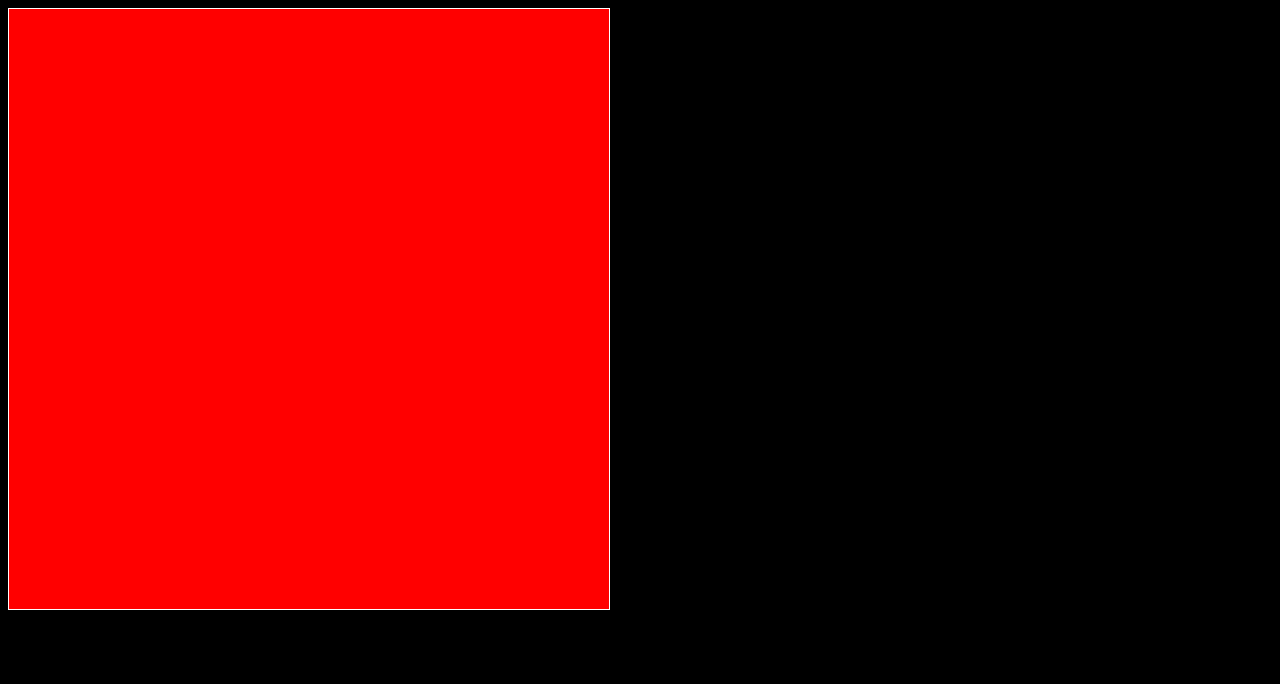
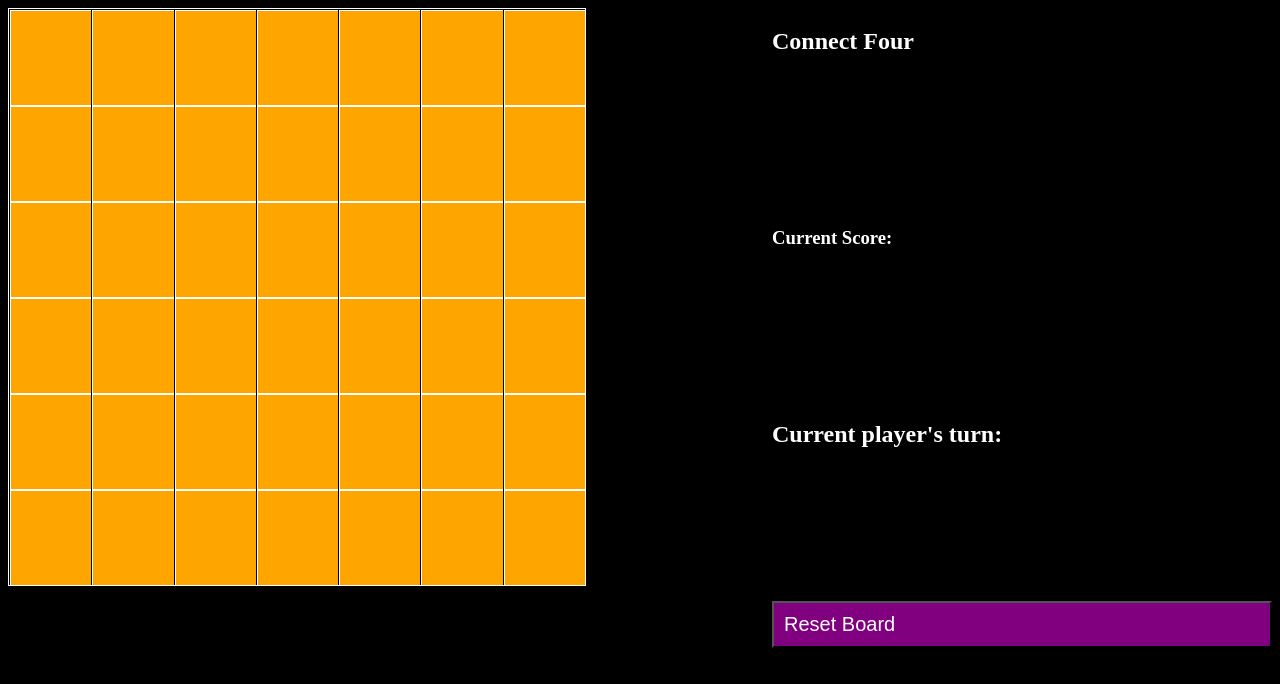
Before and after one commit to Splitbreed/ConnectFour-GAProj1, a plain HTML site: page ConnectFour.html in a window 1280 px wide. Drawn offline with Linux system fonts and the light colour scheme.

Commit message:
Created board rows and columns
Will change the creation of rows and columns into JS onload DOM
manipulation later when working on JS. Built basic class and hard-
coded in divs to test. Created aside column as flexbox and flexed
around elements inside to test different layouts. Created reset
button. Very basic CSS in place, will be changed as the project moves
forward.

```diff
--- a/ConnectFour.html
+++ b/ConnectFour.html
@@ -6,8 +6,20 @@
     <link rel="stylesheet" href="main.css">
   </head>
   <body>
+    <aside class="asideRight">
+      <h1>Connect Four</h1>
+      <h3>Current Score: <span id="score"></span></h3>
+      <h2>Current player's turn: <span id="turn"></span></h2>
+      <button type="button" id="reset">Reset Board</button>
+    </aside>
     <div id="board">
-
+      <div class="column"><div class="row"></div><div class="row"></div><div class="row"></div><div class="row"></div><div class="row"></div><div class="row"></div></div>
+      <div class="column"><div class="row"></div><div class="row"></div><div class="row"></div><div class="row"></div><div class="row"></div><div class="row"></div></div>
+      <div class="column"><div class="row"></div><div class="row"></div><div class="row"></div><div class="row"></div><div class="row"></div><div class="row"></div></div>
+      <div class="column"><div class="row"></div><div class="row"></div><div class="row"></div><div class="row"></div><div class="row"></div><div class="row"></div></div>
+      <div class="column"><div class="row"></div><div class="row"></div><div class="row"></div><div class="row"></div><div class="row"></div><div class="row"></div></div>
+      <div class="column"><div class="row"></div><div class="row"></div><div class="row"></div><div class="row"></div><div class="row"></div><div class="row"></div></div>
+      <div class="column"><div class="row"></div><div class="row"></div><div class="row"></div><div class="row"></div><div class="row"></div><div class="row"></div></div>
     </div>
   </body>
 </html>
--- a/main.css
+++ b/main.css
@@ -1,9 +1,46 @@
 #board {
   background-color: red;
-  width: 600px;
-  height: 600px;
+  width: 45vmax;
+  height: 45vmax;
   border: 1px solid white;
 }
 body {
   background-color: black;
+  color: white;
 }
+.asideRight {
+  float: right;
+  display: flex;
+  flex-direction: column;
+}
+aside {
+  height: 80vh;
+  width: 500px;
+}
+#reset {
+  font-size: 20px;
+  padding: 10px;
+  background-color: purple;
+  color: white;
+  display: flex;
+  flex-direction: column-reverse;
+  justify-content: center;
+  text-align: center;
+}
+.column {
+  border: 1px black solid;
+  width: 6.42857142857vmax;
+  height: 45vmax;
+  float: left;
+  box-sizing: border-box;
+}
+.row {
+  background-color: orange;
+  border: 1px white solid;
+  box-sizing: border-box;
+  height: 7.5vmax;
+  width: 6.42857142857vmax;
+}
+h1, h2, h3 {
+  flex-grow: 1;
+}
```
